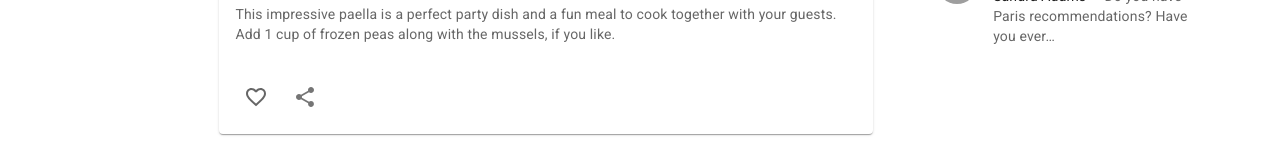
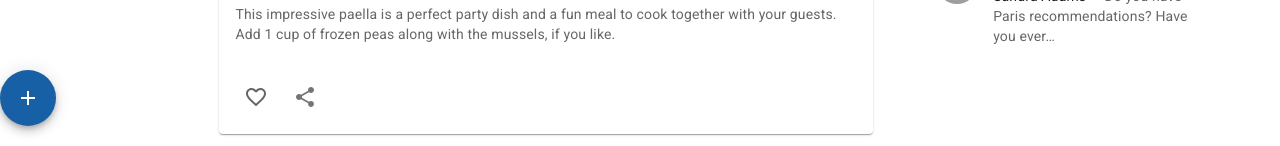
Before and after one commit to Musratovf/react-portfolio, a React (Create React App) app: page / in a window 1280 px wide. Shown: the part 654-800 px from the top of the page. Built offline with nearby package versions, Linux system fonts and the light colour scheme; grey boxes are pictures that could not be loaded.

Commit message:
fixed icon bottom

```diff
--- a/src/Components/Add.jsx
+++ b/src/Components/Add.jsx
@@ -5,7 +5,7 @@ import { Add as AddIcon } from "@mui/icons-material"
 const Add = () => {
 	return (
 		<>
-			<Tooltip title='Delete'>
+			<Tooltip title='Delete' sx={{ position:"fixed", bottom:20 }}>
 				<Fab color='primary' aria-label='add'>
 					<AddIcon />
 				</Fab>
```
